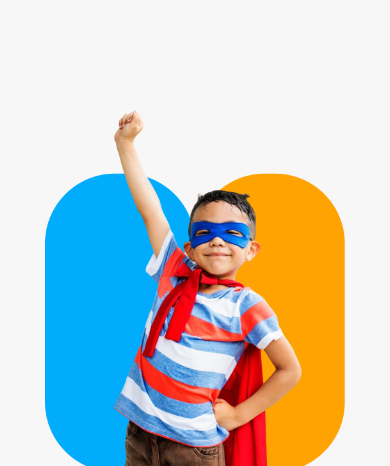
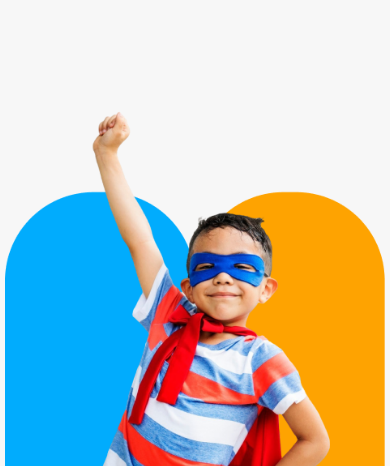
Before and after one commit to saagorhaquee/Assignment-2, a plain HTML site: page index.html in a window 390 px wide. Shown: the part 84-550 px from the top of the page. Drawn offline with Linux system fonts and the light colour scheme.

Commit message:
the final commit

```diff
--- a/style/style.css
+++ b/style/style.css
@@ -399,7 +399,7 @@ margin-top: 20px;
 
       }
       .header img{
-        width: 300px;
+        width: 380px;
         margin-right: 10px;
         margin-left: 10px;
       }
```
